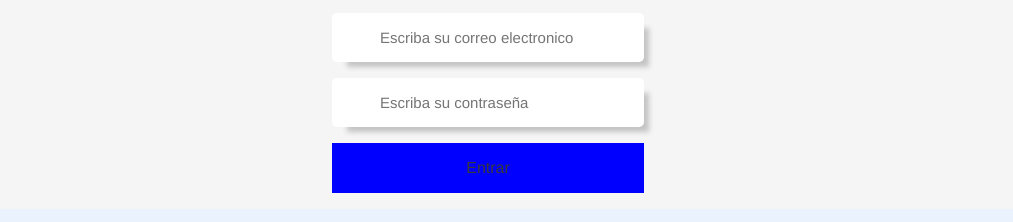
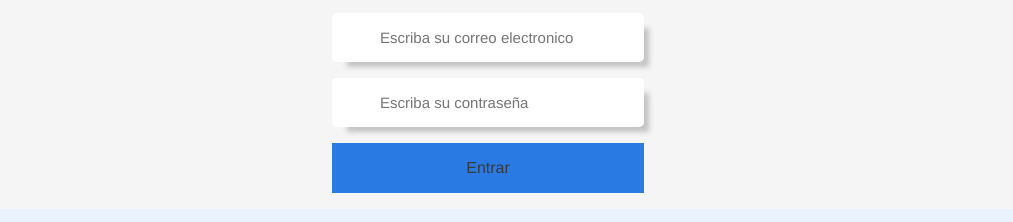
Before and after one commit to LiiR0y/LiiR0y.github.io, a plain HTML site: page login.html in a window 1280 px wide. Shown: the part 193-415 px from the top of the page, without its empty margins (152-1165 px from the left). Drawn offline with Linux system fonts and the light colour scheme.

Commit message:
Initial commit

```diff
--- a/css/login.css
+++ b/css/login.css
@@ -1,6 +1,7 @@
 @import url(/css/style.css);
+
+
 main {
-
     padding: 1rem;
 }
 
@@ -27,7 +28,7 @@ main {
 }
 
 .sesion__btn {
-    background: blue;
+    background:#2A7AE4;
     margin: 0 auto;
     padding: .5rem 1rem;
 }
--- a/css/style.css
+++ b/css/style.css
@@ -20,7 +20,9 @@
     --Font-size: 14px;
 }
 
-
+body{
+    overflow-x: hidden;
+}
 .container {
     width: 460px;
 
```
